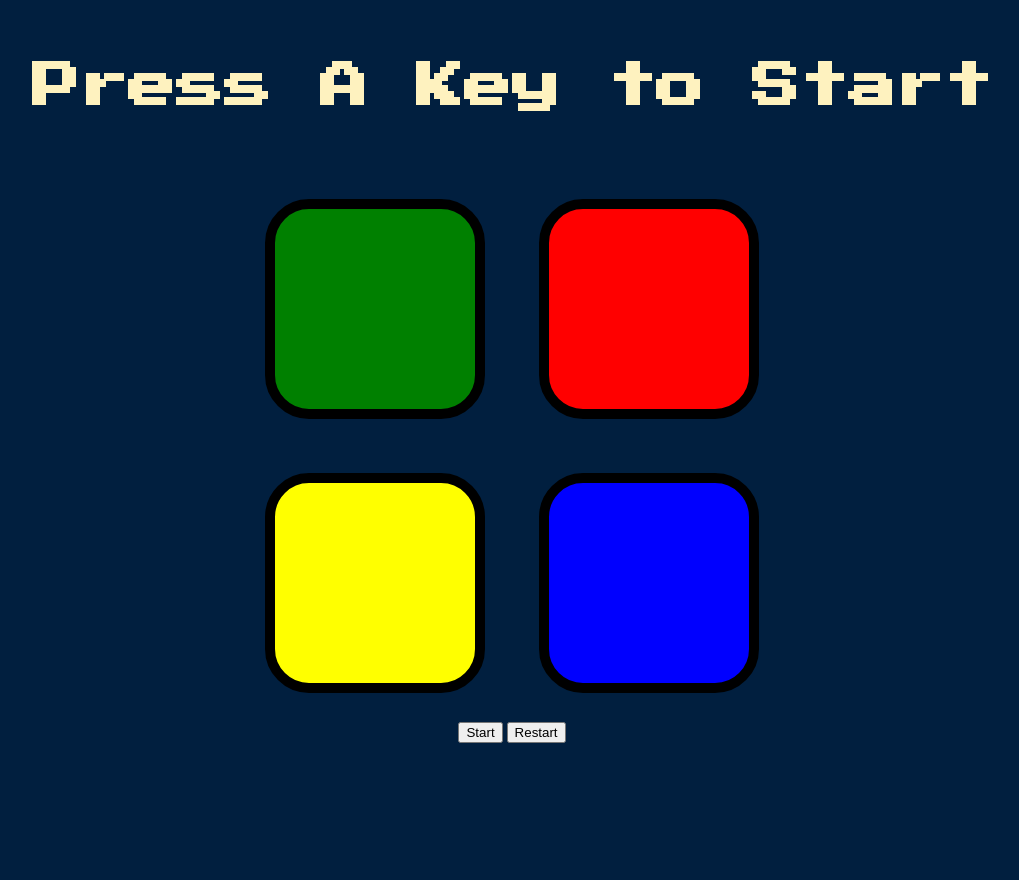
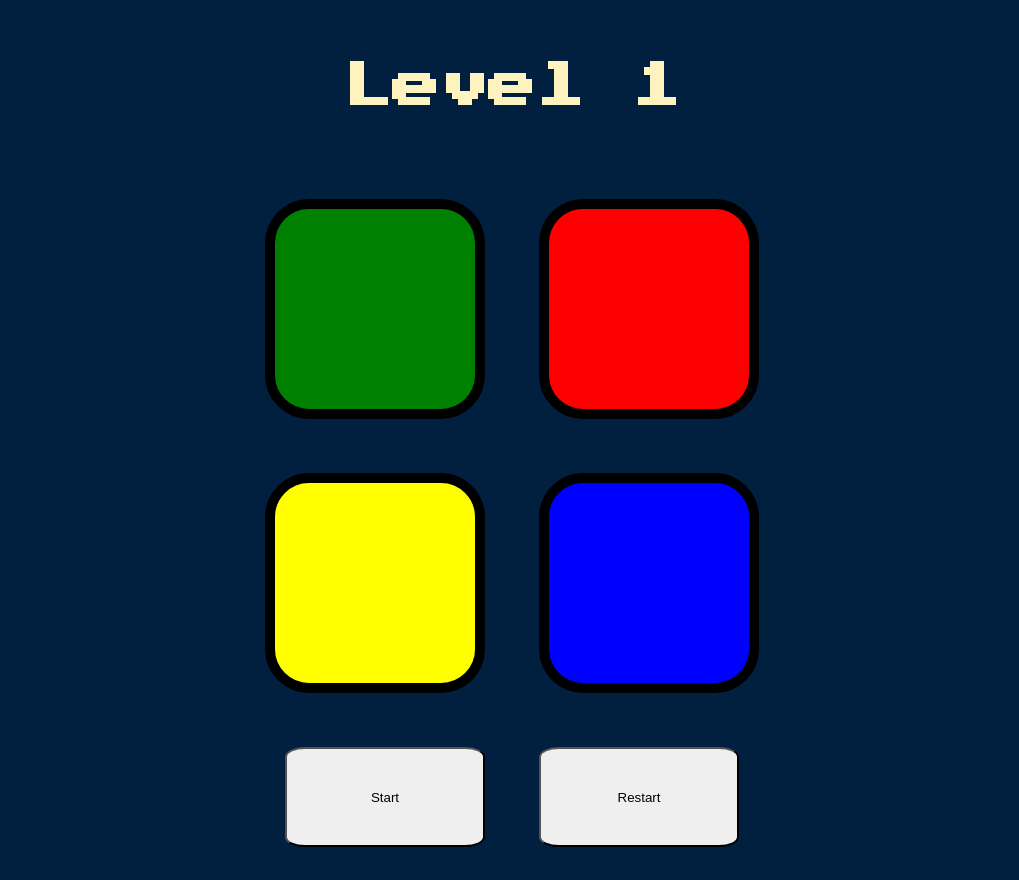
Before and after one commit to SivaranjanVithushan/simonGame, a plain HTML site: page index.html in a window 1280 px wide. Both pictures are taken after a click on the button "Start". Shown: the whole page, without its empty margins (128-1147 px from the left). Before the commit the page ends 800 px from the top, so only its background shows below. Drawn offline with nearby package versions, Linux system fonts and the light colour scheme.

Commit message:
add button

```diff
--- a/game.js
+++ b/game.js
@@ -7,7 +7,7 @@ var userClickedPattern = [];
 var started = false;
 var level = 0;
 
-$(document).keypress(function() {
+$("document").keypress(function() {
   if (!started) {
     $("#level-title").text("Level " + level);
     nextSequence();
@@ -15,6 +15,13 @@ $(document).keypress(function() {
   }
 });
 
+$(".Btn").click(function() {
+  if (!started) {
+    $("#level-title").text("Level " + level);
+    nextSequence();
+    started = true;
+  }
+});
 
 
 $(".btn").click(function() {
--- a/index.html
+++ b/index.html
@@ -1,4 +1,4 @@
-<!DOCTYPEhtml>
+<!DOCTYPE html>
 <html lang="en" dir="ltr">
 
 <head>
@@ -33,10 +33,9 @@
 
     </div>
 
-    <div class="row">
-      <input type="button" value="Start">
-      <input type="reset" value="Restart">
-    </div>
+      <input type="button" class="Btn start" value="Start">
+      <input type="reset" class="Btn reset" value="Restart">
+
   </div>
 
   <script src="https://code.jquery.com/jquery-3.6.0.js" integrity="sha256-H+K7U5CnXl1h5ywQfKtSj8PCmoN9aaq30gDh27Xc0jk=" crossorigin="anonymous"></script>
--- a/styles.css
+++ b/styles.css
@@ -51,3 +51,11 @@ body {
   box-shadow: 0 0 20px white;
   background-color: grey;
 }
+
+.Btn{
+  margin: 25px;
+  display: inline-block;
+  height: 100px;
+  width: 200px;
+  border-radius: 10%;
+}
```
